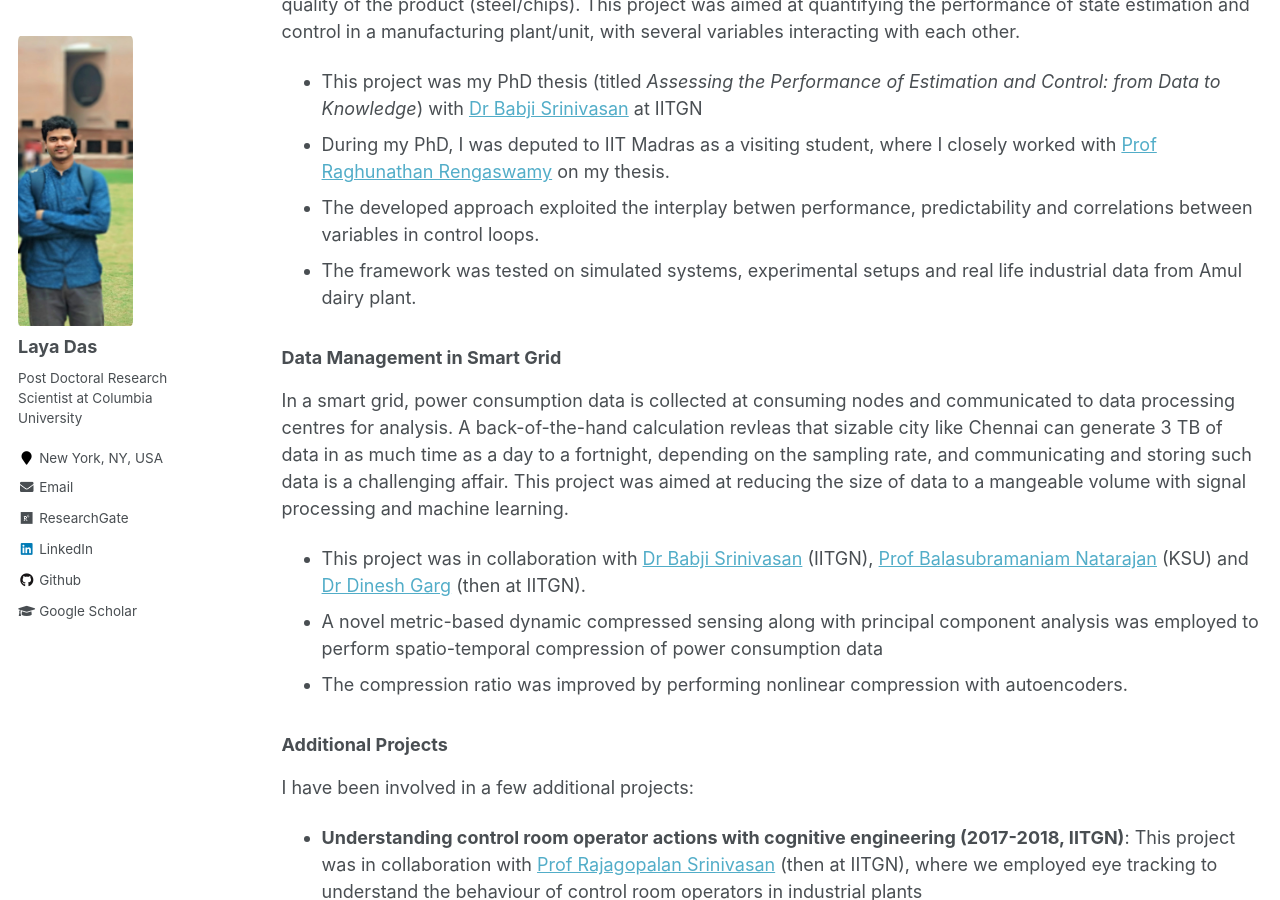
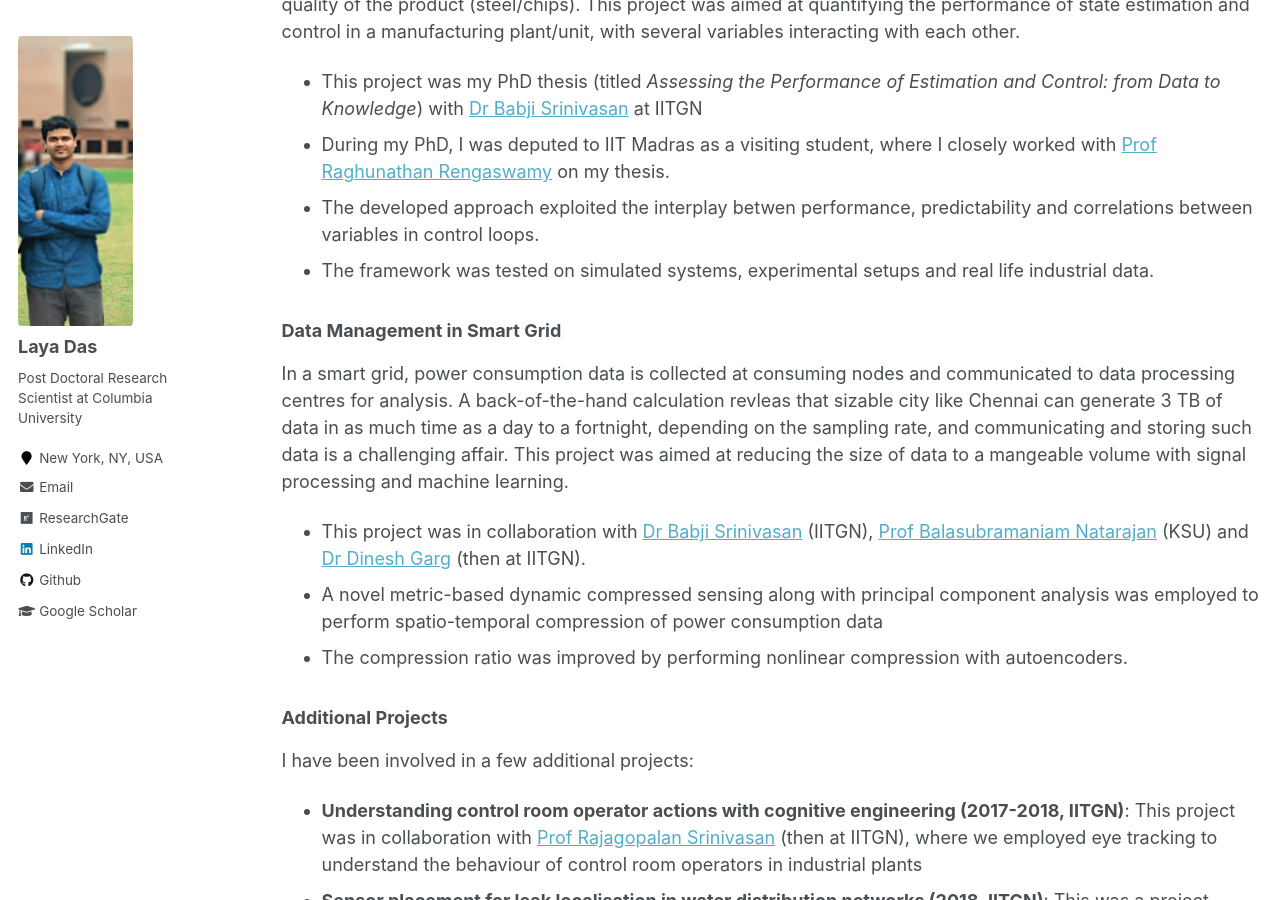
Before and after one commit to layadas/layadas.github.io, a Jekyll site: the page built from _pages/research.md, in a window 1280 px wide and 900 px high, scrolled down 1289 px. Built offline with Jekyll 4.4.1, drawn with Linux system fonts in a browser that asks for light colours.

Commit message:
Update research.md

```diff
--- a/_pages/research.md
+++ b/_pages/research.md
@@ -48,7 +48,7 @@ manufacturing plant/unit, with several variables interacting with each other.
 [Dr Babji Srinivasan](https://www.iitgn.ac.in/faculty/chemical/fac-babji) at IITGN
 - During my PhD, I was deputed to IIT Madras as a visiting student, where I closely worked with [Prof Raghunathan Rengaswamy](https://che.iitm.ac.in/?page_id=380) on my thesis.
 - The developed approach exploited the interplay betwen performance, predictability and correlations between variables in control loops.
-- The framework was tested on simulated systems, experimental setups and real life industrial data from Amul dairy plant.
+- The framework was tested on simulated systems, experimental setups and real life industrial data.
 
 ### Data Management in Smart Grid
 In a smart grid, power consumption data is collected at consuming nodes and communicated to data processing centres for analysis. A back-of-the-hand calculation revleas that sizable
```
